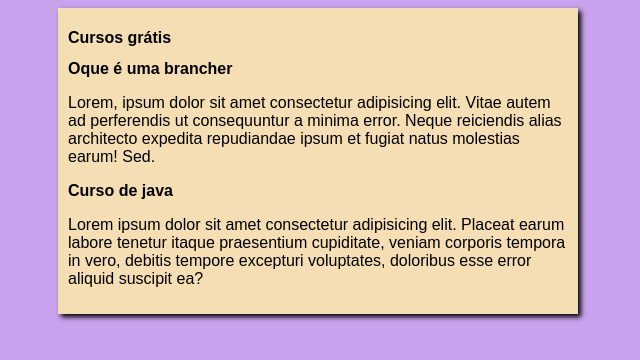
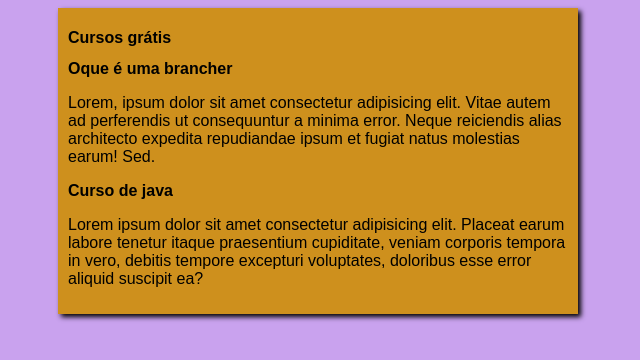
Before and after one commit to garobiel/projeto_site, a plain HTML site: page index.html in a window 1280 px wide. Shown: the whole page, without its empty margins (322-962 px from the left). Drawn offline with Linux system fonts and the light colour scheme; files that its build step writes are made by us from their sources.

Commit message:
Mudança de fundo

```diff
--- a/estilos/style.css
+++ b/estilos/style.css
@@ -9,7 +9,7 @@ body {
 }
 
 main {
-    background-color: wheat;
+    background-color: rgb(206, 144, 29);
     width: 500px;
     margin: auto;
     padding: 10px;
```
